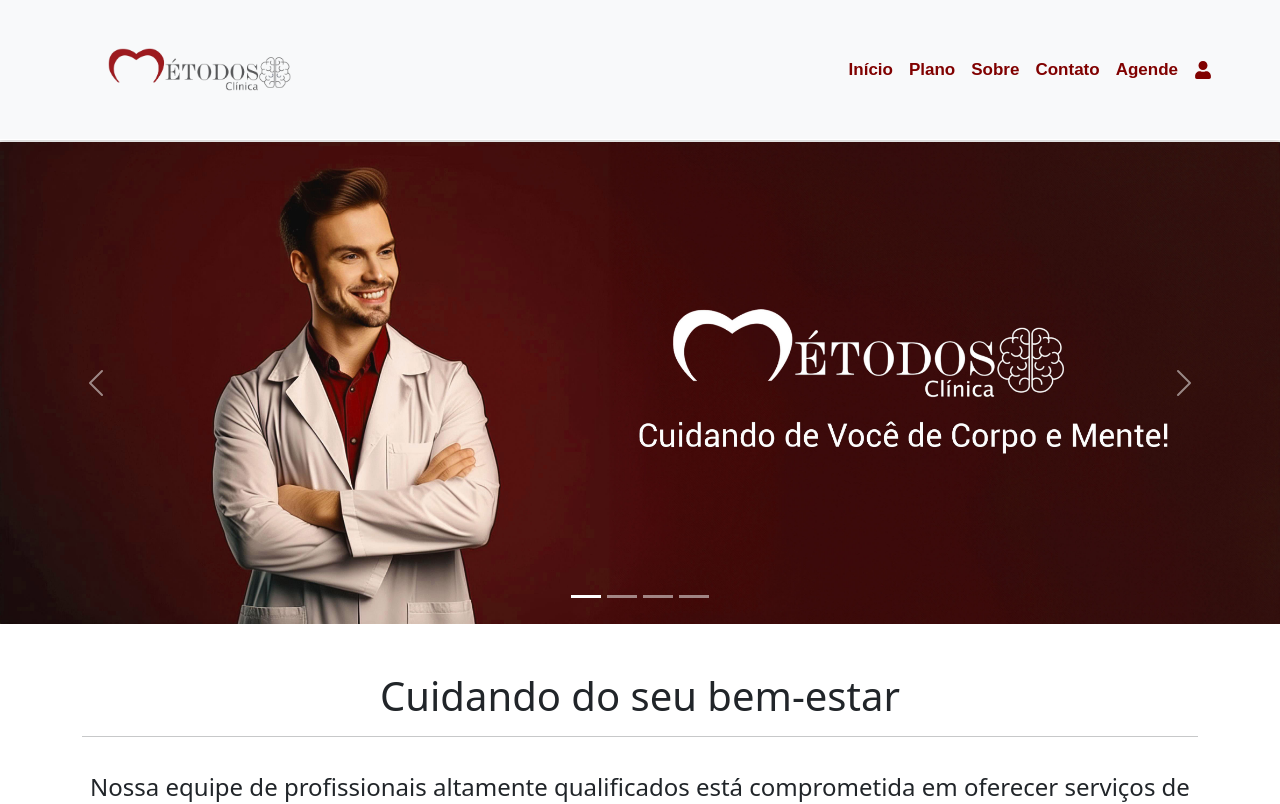
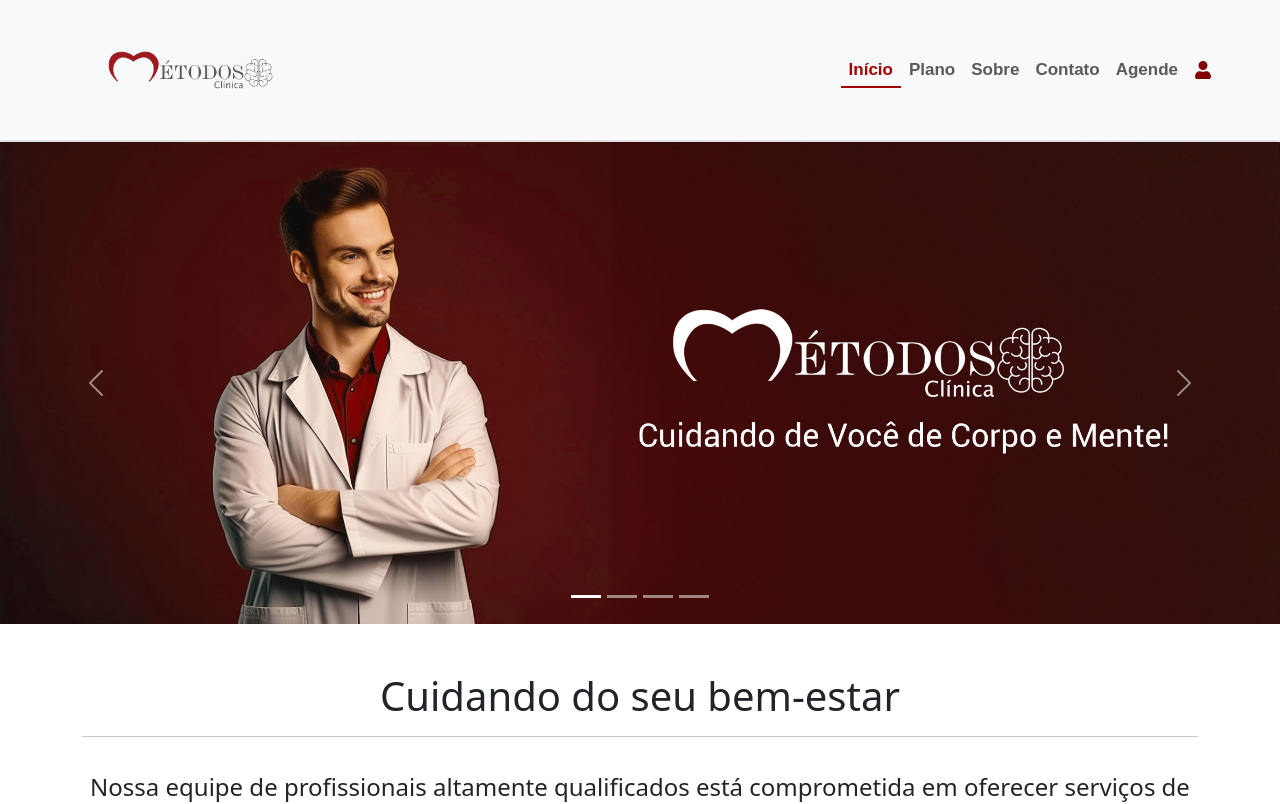
Before and after one commit to PedroOmeeti/clinica-metodos-principal, a React (Create React App) app: page / in a window 1280 px wide. Shown: the top 804 px of the page. Built offline with nearby package versions, Linux system fonts and the light colour scheme.

Commit message:
Ajustes no menu
falta arrumar o modalogin que está dando agonia quando fica em tela menores

```diff
--- a/src/components/NavA.components.css
+++ b/src/components/NavA.components.css
@@ -1,7 +1,23 @@
 .cor-texto {
-  color: #800100;
+  color: #5a5a5a;
   font-weight: bold;
   /* font-size: 10px; */
+}
+
+.nav-link.active {
+  color: rgb(163, 0, 0) !important;
+  position: relative;
+  text-decoration: none; /* Remove o sublinhado padrão */
+}
+
+.nav-link.active::after {
+  content: '';
+  position: absolute;
+  left: 0;
+  bottom: 2px; /* Ajuste conforme necessário */
+  width: 100%;
+  height: 2px; /* Espessura do sublinhado */
+  background-color: rgb(163, 0, 0);
 }
 
 /* NavA.components.css */
@@ -9,7 +25,8 @@
 #logo {
   -webkit-transition: -webkit-transform .5s ease;
   transition: transform .5s ease;
-  width: 60%; /* Tamanho padrão */
+  width: 60%;
+  /* Tamanho padrão */
 }
 
 #logo:hover {
@@ -18,56 +35,53 @@
 }
 
 /* Ajustar tamanho da logo para diferentes tamanhos de tela */
-@media (min-width: 576px) { /* Telas pequenas */
+
+@media (min-width: 576px) {
+  /* Telas pequenas */
   #logo {
-    width: 40%;
+    width: 30%;
   }
 }
 
-
-@media (min-width: 768px) and (max-width: 849px) { /* Telas médias */
+@media (min-width: 768px) and (max-width: 849px) {
+  /* Telas médias */
   #logo {
-    width: 9999999999999999%;
-  }
-}
-@media (min-width: 850px) and (max-width: 991px) { /* Telas médias */
-  #logo {
-    width: 55%;
+    width: 100%;
   }
 }
 
-@media (min-width: 992px) and (max-width: 1199px) { /* Telas grandes */
+@media (min-width: 850px) and (max-width: 991px) {
+  /* Telas médias */
   #logo {
-    width: 65%;
+    width: 80%;
   }
 }
 
-
-@media (min-width: 1200px) and (max-width: 1399px) { /* Telas extra grandes */
+@media (min-width: 992px) and (max-width: 1199px) {
+  /* Telas grandes */
   #logo {
     width: 50%;
   }
 }
 
-@media (min-width: 1400px) and (max-width: 1599px) { /* Telas extra grandes */
+@media (min-width: 1200px) and (max-width: 1399px) {
+  /* Telas extra grandes */
   #logo {
-    width: 50%;
+    width: 45%;
   }
 }
 
 
-.roter  {
+.roter {
   -webkit-transition: -webkit-transform .5s ease;
   transition: transform .1s ease;
   width: 20%;
   margin-top: 3px;
-
 }
 
-.roter:hover{
+.roter:hover {
   -webkit-transform: scale(1.1);
   transform: scale(1.1);
-  color: rgb(196, 8, 8);
 }
 
 
--- a/src/components/NavA.js
+++ b/src/components/NavA.js
@@ -1,4 +1,4 @@
-import { Link } from 'react-router-dom';
+import { NavLink } from 'react-router-dom';
 import React, { useState } from 'react';
 import {
   Navbar,
@@ -7,46 +7,52 @@ import {
   Col,
   NavbarToggler,
   Collapse,
+  Row,
 } from 'reactstrap';
-import { FaRegUser } from "react-icons/fa";
 import './NavA.components.css';
 import ModalLogin from './ModalLogin';
-import { MdHealthAndSafety } from "react-icons/md";
 import Logo from './img/Logo.png';
 
 function NavA() {
   const [isOpen, setIsOpen] = useState(false);
   const toggle = () => setIsOpen(!isOpen);
 
+
   return (
     <div className=''>
       <Navbar id='menu' expand="md" className='p-5 bg-light'>
         <Col className='ms-md-5'>
-          <Link className='navbar-brand cor-texto' to="/"><img className='img-fluid' id='logo' src={Logo} alt='Logo' /></Link>
+          <NavLink className='navbar-brand cor-texto' to="/"><img className='img-fluid' id='logo' src={Logo} alt='Logo' /></NavLink>
         </Col>
         <NavbarToggler onClick={toggle} />
         <Collapse isOpen={isOpen} navbar className="text-center mt-md-0 mt-5">
-          <Nav id='barra' className=" d-flex ms-auto justify-content-md-end justify-content-center align-items-center" navbar>
+          <Nav id='barra' className="d-flex ms-auto justify-content-md-end justify-content-center align-items-center" navbar>
             <NavItem>
-              <Link id='roter' className='nav-link cor-texto' to="/">Início</Link>
+              <NavLink id='roter' className='nav-link cor-texto' to="/" activeClassName="active">Início</NavLink>
             </NavItem>
             <NavItem>
-              <Link id='roter' className='nav-link cor-texto' to="/Plano">Plano</Link>
+              <NavLink id='roter' className='nav-link cor-texto' to="/Plano" activeClassName="active">Plano</NavLink>
             </NavItem>
             <NavItem>
-              <Link id='roter' className='nav-link cor-texto' to="/Sobre">Sobre</Link>
+              <NavLink id='roter' className='nav-link cor-texto' to="/Sobre" activeClassName="active">Sobre</NavLink>
             </NavItem>
             <NavItem>
-              <Link id='roter' className='nav-link cor-texto' to="/Contato">Contato</Link>
+              <NavLink id='roter' className='nav-link cor-texto' to="/Contato" activeClassName="active">Contato</NavLink>
             </NavItem>
             <NavItem>
-              <Link id='roter' className='nav-link cor-texto' to="/Agende">Agende</Link>
+              <NavLink id='roter' className='nav-link cor-texto' to="/Agende" activeClassName="active">Agende</NavLink>
             </NavItem>
             <NavItem className='d-flex justify-content-center'>
+            {isOpen && (
+                <span className="d-md-none d-inline cor-texto d-flex align-items-center p-2">Login
+                </span>
+              )}
               <ModalLogin />
             </NavItem>
+
           </Nav>
         </Collapse>
+
       </Navbar>
     </div>
   );
```
